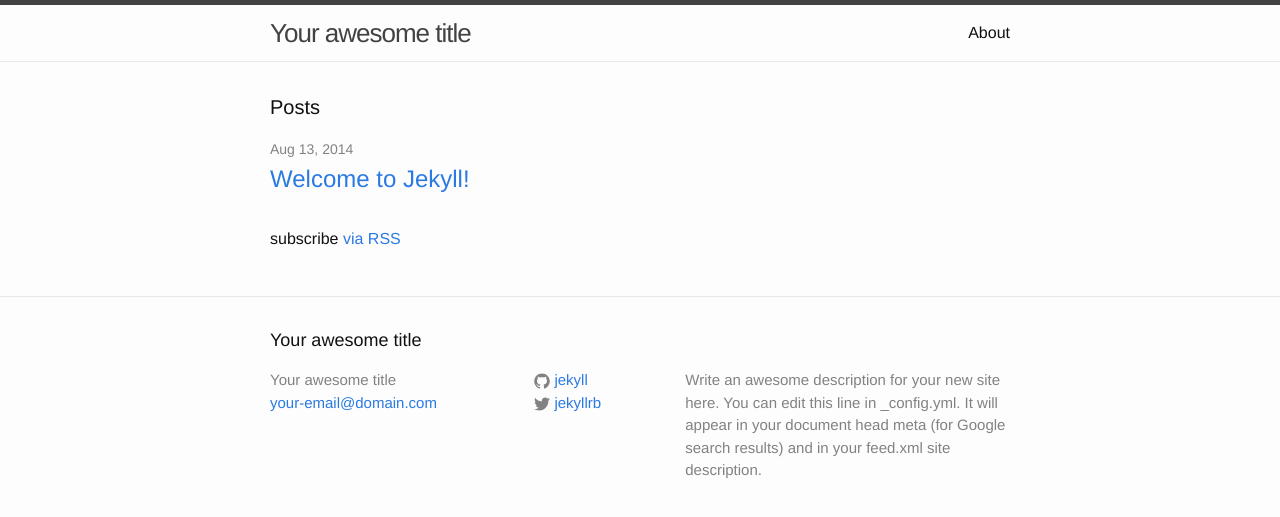
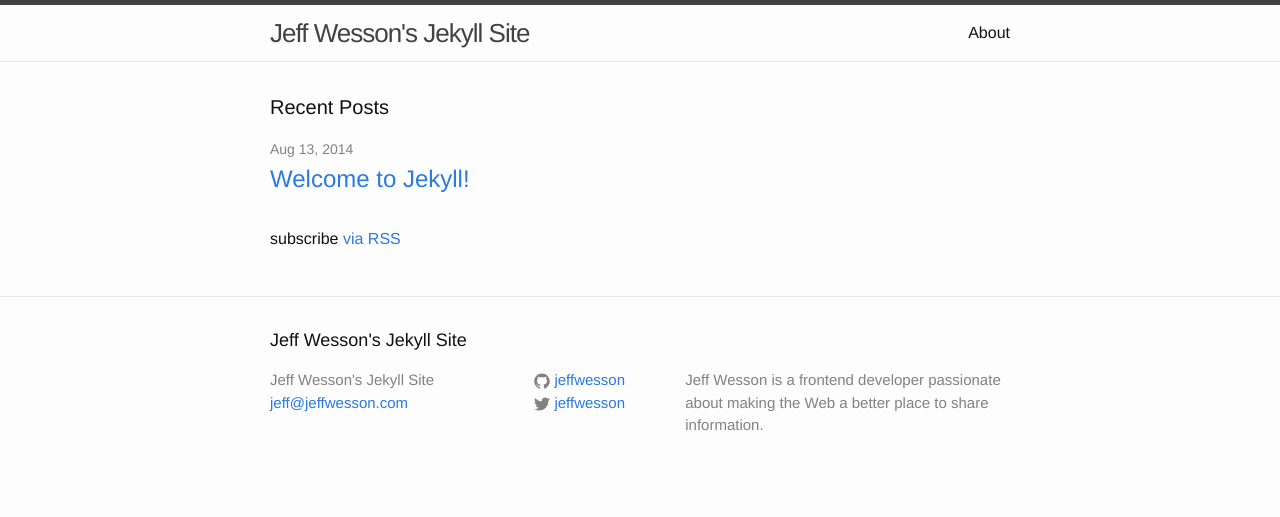
Before and after one commit to jeffwesson/jekyll-site, a Jekyll site: the page built from index.html, in a window 1280 px wide. Shown: the top 517 px of the page. Built offline with Jekyll 4.4.1, drawn with Linux system fonts in a browser that asks for light colours.

Commit message:
Updated config

```diff
--- a/_config.yml
+++ b/_config.yml
@@ -1,14 +1,12 @@
 # Site settings
-title: Your awesome title
-email: your-email@domain.com
+title: Jeff Wesson's Jekyll Site
+email: jeff@jeffwesson.com
 description: > # this means to ignore newlines until "baseurl:"
-  Write an awesome description for your new site here. You can edit this
-  line in _config.yml. It will appear in your document head meta (for
-  Google search results) and in your feed.xml site description.
-baseurl: "" # the subpath of your site, e.g. /blog/
-url: "http://yourdomain.com" # the base hostname & protocol for your site
-twitter_username: jekyllrb
-github_username:  jekyll
+  Jeff Wesson is a frontend developer passionate about making the Web a better place to share information.
+baseurl: "/jekyll-site/" # the subpath of your site, e.g. /blog/
+url: "http://jeffwesson.github.io" # the base hostname & protocol for your site
+twitter_username: jeffwesson
+github_username:  jeffwesson
 
 # Build settings
 markdown: kramdown
--- a/index.html
+++ b/index.html
@@ -4,7 +4,7 @@ layout: default
 
 <div class="home">
 
-  <h1 class="page-heading">Posts</h1>
+  <h1 class="page-heading">Recent Posts</h1>
 
   <ul class="post-list">
     {% for post in site.posts %}
```
